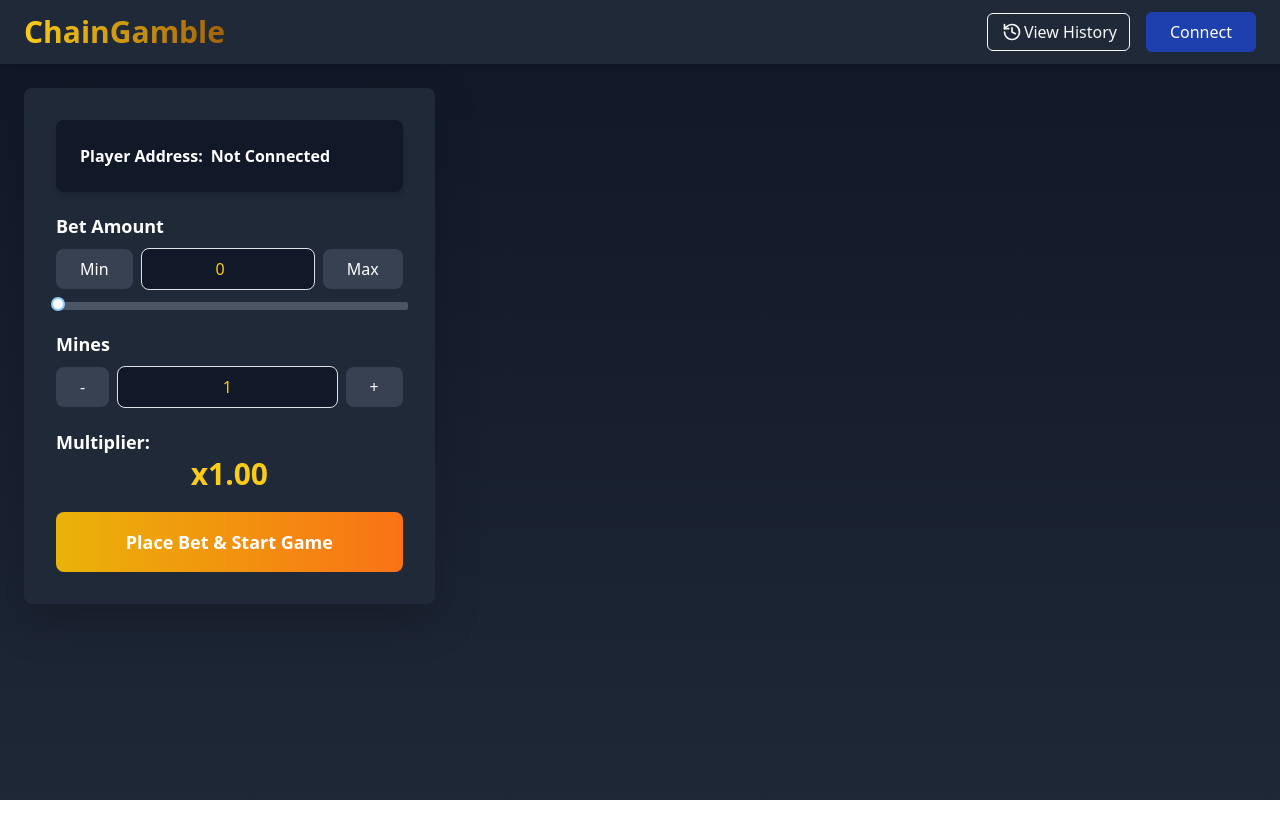
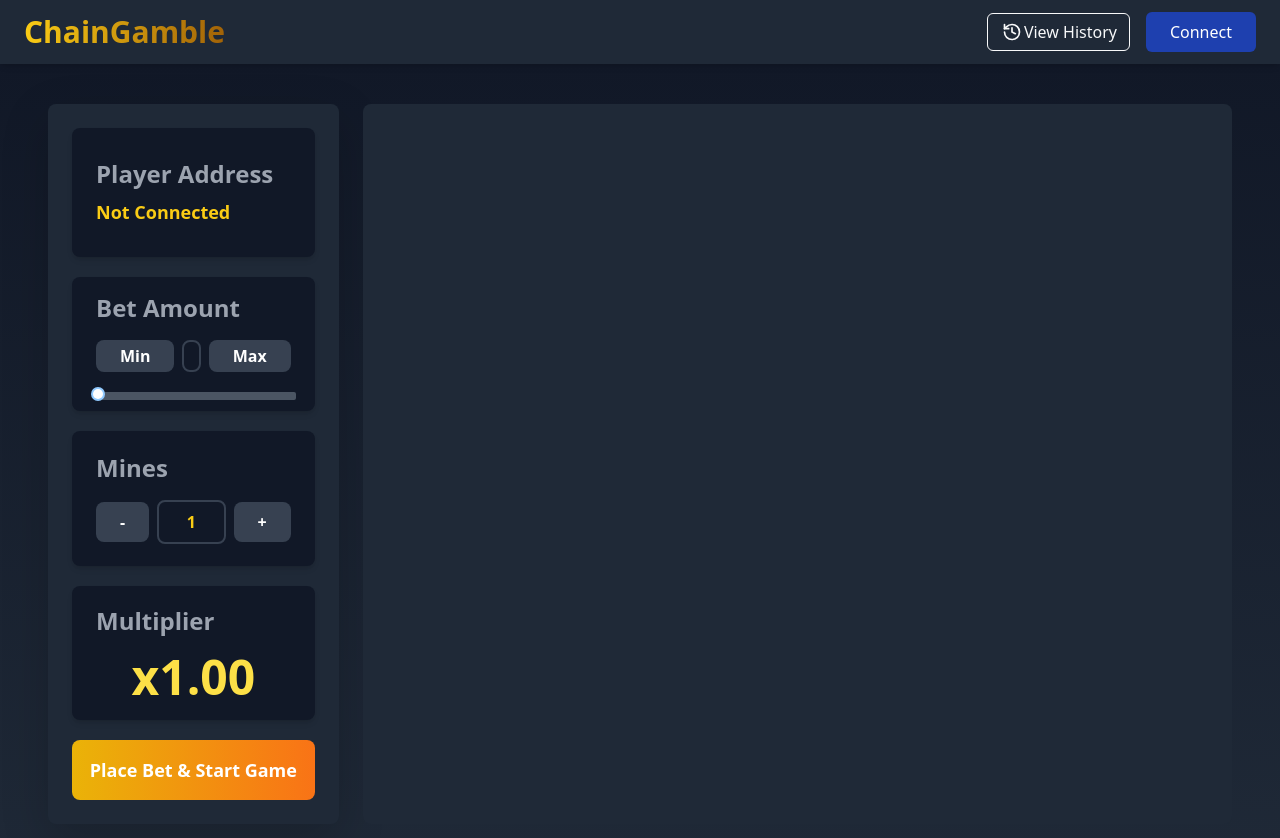
Before and after one commit to kaneki003/Euclid-Hackathon, a React (Create React App) app in the folder frontend/: page / in a window 1280 px wide. Shown: the top 838 px of the page. Before the commit the page ends 800 px from the top, so only its background shows below. Built offline with nearby package versions, Linux system fonts and the light colour scheme.

Commit message:
finalized final ui improvements

```diff
--- a/frontend/src/App.jsx
+++ b/frontend/src/App.jsx
@@ -9,7 +9,7 @@ function App() {
   const [Token, settoken] = useState(null);
   const [Address, setAddress] = useState(null);
   return (
-    <div className="h-screen lg:overflow-hidden">
+    <div className="h-screen bg-gradient-to-b from-gray-900 to-gray-800">
       <Navbar
         Token={Token}
         settoken={settoken}
--- a/frontend/src/ContractFunctions/functions.js
+++ b/frontend/src/ContractFunctions/functions.js
@@ -84,7 +84,7 @@ function getSecureRandomInt(max) {
 
 //Getting result for whether player won or lost the game
 export async function resolveGame(player) {
-  let number = getSecureRandomInt(100000000);
+  let number = getSecureRandomInt(200000000);
   console.log(number);
 
   const { txClient } = await setup();
--- a/frontend/src/components/NavBar.jsx
+++ b/frontend/src/components/NavBar.jsx
@@ -120,19 +120,16 @@ export default function Navbar({
   };
 
   return (
-    <Disclosure
-      as="nav"
-      className="bg-gray-800 text-white sticky top-0 w-full z-10 shadow-md"
-    >
-      <div className="mx-auto max-w-7xl px-4 sm:px-6 lg:px-8">
+    <nav className="bg-gray-800 text-white sticky top-0 w-full z-10 shadow-md ">
+      <div className="px-4 sm:px-6 lg:px-8 w-full">
         <div className="relative flex h-16 items-center justify-between">
           <div className="absolute inset-y-0 left-0 flex items-center sm:hidden">
-            <Disclosure.Button className="inline-flex items-center justify-center p-2 text-gray-400 hover:bg-gray-700 hover:text-white rounded-md focus:outline-none">
+            {/* <Disclosure.Button className="inline-flex items-center justify-center p-2 text-gray-400 hover:bg-gray-700 hover:text-white rounded-md focus:outline-none">
               <span className="sr-only">Open main menu</span>
               <Bars3Icon className="block h-6 w-6" aria-hidden="true" />
-            </Disclosure.Button>
+            </Disclosure.Button> */}
           </div>
-          <div className="flex-1 flex items-center justify-center sm:items-stretch sm:justify-start">
+          <div className="flex  items-center justify-center sm:items-stretch sm:justify-start">
             <div className="text-3xl font-bold text-transparent bg-clip-text bg-gradient-to-r from-yellow-400 to-yellow-700">
               ChainGamble
             </div>
@@ -235,6 +232,6 @@ export default function Navbar({
           ))}
         </div>
       </Modal>
-    </Disclosure>
+    </nav>
   );
 }
--- a/frontend/src/pages/Home.jsx
+++ b/frontend/src/pages/Home.jsx
@@ -102,22 +102,11 @@ function Home() {
   };
 
   const cashOut = async () => {
-    const address = window.sessionStorage.getItem("address");
-    const amount = multiplier == 1 ? betAmount : await claimWinning(address);
-    const history = JSON.parse(window.localStorage.getItem("history")) || [];
-    const currentSession = {
-      timestamp: new Date().toISOString(),
-      address: address,
-      betAmount: betAmount,
-      mines: numMines,
-      result: "Win",
-      profit: `${(((amount - betAmount) / betAmount) * 100).toFixed(2)}%`,
-    };
-    history.push(currentSession);
-    window.localStorage.setItem("history", JSON.stringify(history));
-
     toast.promise(
       (async () => {
+        const address = window.sessionStorage.getItem("address");
+        const amount =
+          multiplier == 1 ? betAmount : await claimWinning(address);
         const userAddress = window.sessionStorage.getItem("address");
         const token_in = window.sessionStorage.getItem("token");
         const chanUid = window.sessionStorage.getItem("chain_uid");
@@ -134,6 +123,17 @@ function Home() {
         error: "Error cashing out",
       }
     );
+    const history = JSON.parse(window.localStorage.getItem("history")) || [];
+    const currentSession = {
+      timestamp: new Date().toISOString(),
+      address: address,
+      betAmount: betAmount,
+      mines: numMines,
+      result: "Win",
+      profit: `${(((amount - betAmount) / betAmount) * 100).toFixed(2)}%`,
+    };
+    history.push(currentSession);
+    window.localStorage.setItem("history", JSON.stringify(history));
     generateGrid();
     setGameStarted(false);
     setBetAmount(0);
@@ -222,32 +222,30 @@ function Home() {
   };
 
   return (
-    <div className="min-h-screen bg-gradient-to-b from-gray-900 to-gray-800 flex flex-col lg:flex-row p-6">
+    <div className="h-screen bg-gradient-to-b from-gray-900 to-gray-800 flex flex-col justify-center items-center lg:flex-row p-6 px-12 gap-4">
       <Toaster />
       {/* Sidebar */}
-      <div className="bg-gray-800 p-8 rounded-lg shadow-lg h-full w-full lg:w-1/3 space-y-5 lg:mb-0">
-        <div className="flex gap-2 bg-gray-900 p-4 rounded-lg text-white text-md font-semibold shadow-md">
-          <span>Player Address:</span>
-          <div>
+      <div className="bg-gray-800 flex flex-col items-center justify-center py-4 px-4 h-[90vh] rounded-lg shadow-lg lg:w-1/4 space-y-5 lg:mb-0">
+        <div className="flex flex-col gap-2 w-full bg-gray-900 px-4 py-6 h-1/5 justify-center rounded-lg font-semibold shadow-md">
+          <div className="text-2xl text-gray-400">Player Address</div>
+          <div className="text-lg text-yellow-400">
             {window.sessionStorage.getItem("address")
               ? `${window.sessionStorage
                   .getItem("address")
                   .slice(0, 6)}...${window.sessionStorage
                   .getItem("address")
-                  .slice(-5)}`
+                  .slice(-4)}`
               : "Not Connected"}
           </div>
         </div>
 
         {/* Bet Amount */}
-        <div className="space-y-2 w-full">
-          <span className="block text-white text-lg font-semibold">
-            Bet Amount
-          </span>
+        <div className="space-y-2 flex flex-col gap-2 w-full bg-gray-900 px-4 py-16  h-1/5 justify-center rounded-lg font-semibold shadow-md">
+          <span className="block text-2xl text-gray-400">Bet Amount</span>
           <div className="flex items-center justify-between space-x-2">
             <button
               onClick={() => setBetAmount(1)}
-              className="bg-gray-700 text-white px-4 py-2 rounded-lg"
+              className="bg-gray-700 text-white px-4 py-1 rounded-lg"
             >
               Min
             </button>
@@ -255,11 +253,11 @@ function Home() {
               type="number"
               value={betAmount}
               onChange={(e) => setBetAmount(parseInt(e.target.value) || 0)}
-              className="text-center bg-gray-900 text-yellow-400 border border-gray-700 w-full py-2 rounded-lg"
+              className="text-center text-sm bg-gray-900 text-yellow-400 border-2 border-gray-700 w-full py-1 rounded-lg"
             />
             <button
               onClick={() => setBetAmount(100)}
-              className="bg-gray-700 text-white px-4 py-2 rounded-lg"
+              className="bg-gray-700 text-white px-4 py-1 rounded-lg"
             >
               Max
             </button>
@@ -269,13 +267,13 @@ function Home() {
             max={100}
             value={betAmount}
             onChange={(value) => setBetAmount(value)}
-            className="w-full mt-2 custom-slider"
+            className="w-full custom-slider"
           />
         </div>
 
         {/* Mines Selector */}
-        <div className="space-y-2 w-full">
-          <span className="block text-white text-lg font-semibold">Mines</span>
+        <div className="space-y-2 flex flex-col gap-2 w-full bg-gray-900 px-4 py-16 h-1/5 justify-center rounded-lg font-semibold shadow-md">
+          <span className="block text-2xl text-gray-400">Mines</span>
           <div className="flex items-center justify-between space-x-2">
             <button
               onClick={decreaseMines}
@@ -286,7 +284,7 @@ function Home() {
             <input
               type="text"
               value={numMines}
-              className="text-center bg-gray-900 text-yellow-400 border border-gray-700 w-full py-2 rounded-lg"
+              className="text-center bg-gray-900 text-yellow-400 border-2 border-gray-700 w-full py-2 rounded-lg"
               readOnly
             />
             <button
@@ -299,11 +297,9 @@ function Home() {
         </div>
 
         {/* Score and Multiplier */}
-        <div className="space-y-1 text-center  lg:text-left w-full">
-          <span className="block text-left text-white text-lg font-semibold">
-            Multiplier:
-          </span>
-          <span className="text-3xl  text-yellow-400 font-bold">
+        <div className="space-y-2 flex flex-col gap-2 w-full bg-gray-900 px-4 py-16 h-1/5 justify-center rounded-lg font-semibold shadow-md">
+          <span className="block text-2xl text-gray-400">Multiplier</span>
+          <span className="text-5xl font-bold  text-yellow-300 flex items-center justify-center">
             x{(multiplier / 100000000).toFixed(2)}
           </span>
         </div>
@@ -318,23 +314,25 @@ function Home() {
       </div>
 
       {/* Game Grid */}
-      <div className="w-full lg:w-2/3 flex items-start justify-center mt-6 lg:mt-0">
-        <div className="grid grid-cols-5 gap-2 w-full max-w-md  mt-10">
-          {" "}
-          {/* Reduced max-width for smaller tiles */}
+      <div className="h-[90vh] rounded-lg lg:w-3/4 flex items-center justify-center mt-6 py-2 lg:mt-0 bg-gray-800 relative">
+        <div
+          className={`grid grid-cols-5 w-full h-full items-center lg:pl-[6vw] ${
+            !gameStarted ? "pointer-events-none" : ""
+          }`}
+        >
           {grid.map((row, rowIndex) =>
             row.map((cell, colIndex) => (
               <div
                 key={`${rowIndex}-${colIndex}`}
                 onClick={() => handleClick(rowIndex, colIndex)}
-                className={`aspect-square w-[5rem] h-[5rem] rounded-lg border border-neutral-700 flex justify-center items-center cursor-pointer transform transition-transform   ${
+                className={`aspect-square w-[7vw] h-[7vw] rounded-lg border border-neutral-700 flex justify-center items-center cursor-pointer transform transition-transform  ${
                   cell.revealed
                     ? cell.type === "mine"
                       ? "bg-red-600 border-red-500"
                       : cell.type === "diamond"
-                      ? "bg-green-500 border-green-400"
+                      ? "bg-green-700 border-green-600"
                       : "bg-gray-600 border-gray-500"
-                    : "bg-gradient-to-br from-gray-800 to-gray-700 shadow-lg hover:scale-105"
+                    : "bg-gradient-to-br from-gray-600 to-gray-800 shadow-lg hover:scale-105"
                 }`}
                 style={{
                   boxShadow: cell.revealed
```
